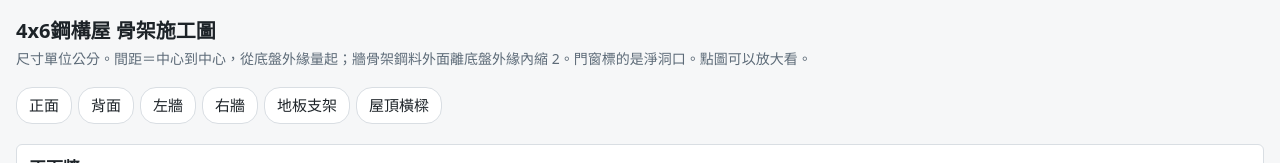
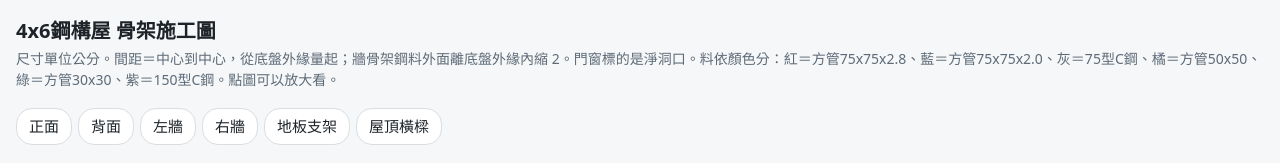
Before and after one commit to Lengkaisue/ping-calc, a plain HTML site: page 4x6-frame.html in a window 1280 px wide. Shown: the top 163 px of the page. Drawn offline with Linux system fonts and the light colour scheme.

Commit message:
4x6骨架施工圖：料依顏色區分＋圖例
Co-Authored-By: Claude Opus 5.5 <noreply@anthropic.com>
Claude-Session: https://claude.ai/code/session_01LhZad5V9yGZa6W9osKj3sN

```diff
--- a/4x6-frame.html
+++ b/4x6-frame.html
@@ -24,7 +24,7 @@ nav a{padding:6px 12px;border:1px solid var(--line);border-radius:16px;backgroun
 </head>
 <body>
 <h1>4x6鋼構屋 骨架施工圖</h1>
-<p class="note">尺寸單位公分。間距＝中心到中心，從底盤外緣量起；牆骨架鋼料外面離底盤外緣內縮 2。門窗標的是淨洞口。點圖可以放大看。</p>
+<p class="note">尺寸單位公分。間距＝中心到中心，從底盤外緣量起；牆骨架鋼料外面離底盤外緣內縮 2。門窗標的是淨洞口。料依顏色分：紅＝方管75x75x2.8、藍＝方管75x75x2.0、灰＝75型C鋼、橘＝方管50x50、綠＝方管30x30、紫＝150型C鋼。點圖可以放大看。</p>
 <nav>
   <a href="#front">正面</a><a href="#back">背面</a><a href="#left">左牆</a><a href="#right">右牆</a><a href="#floor">地板支架</a><a href="#roof">屋頂橫樑</a>
 </nav>
```
Also changed, not shown: img/4x6-frame/back.png, img/4x6-frame/floor.png, img/4x6-frame/front.png, img/4x6-frame/left.png, img/4x6-frame/right.png, img/4x6-frame/roof.png.
